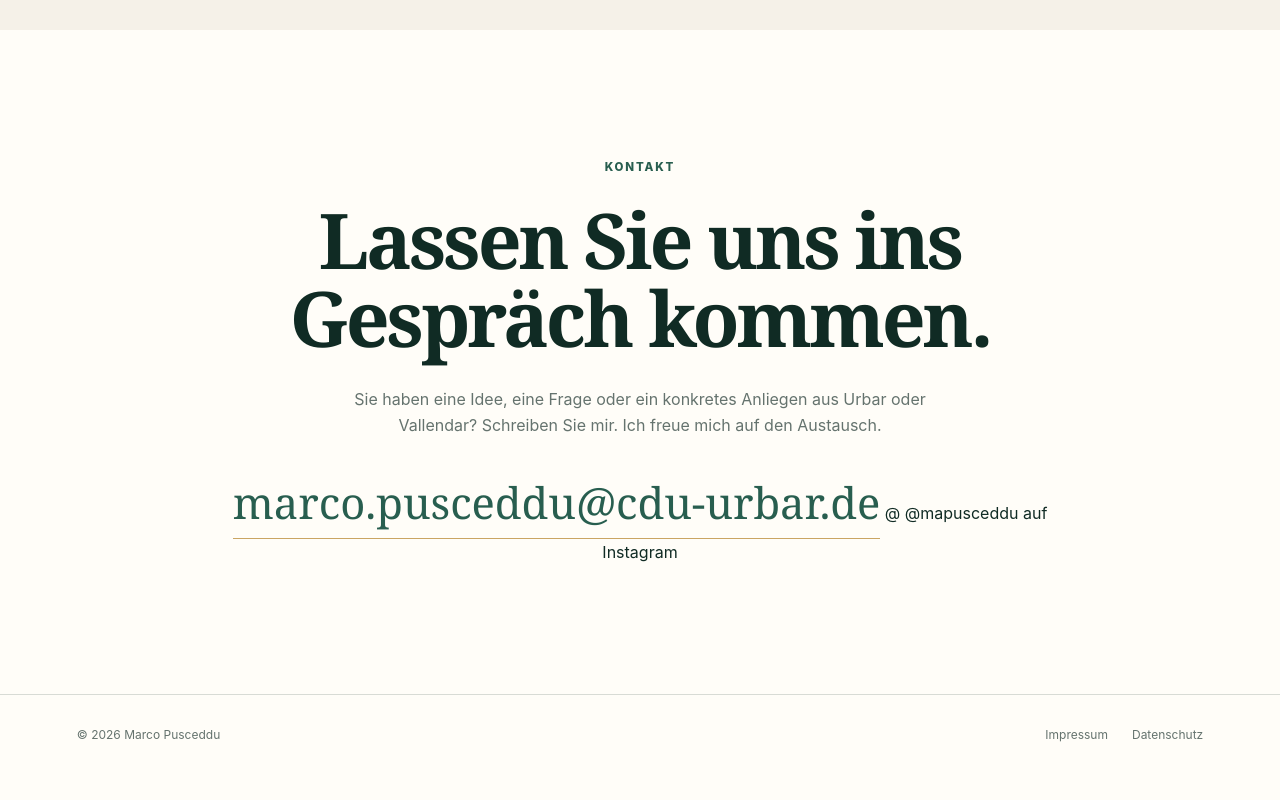
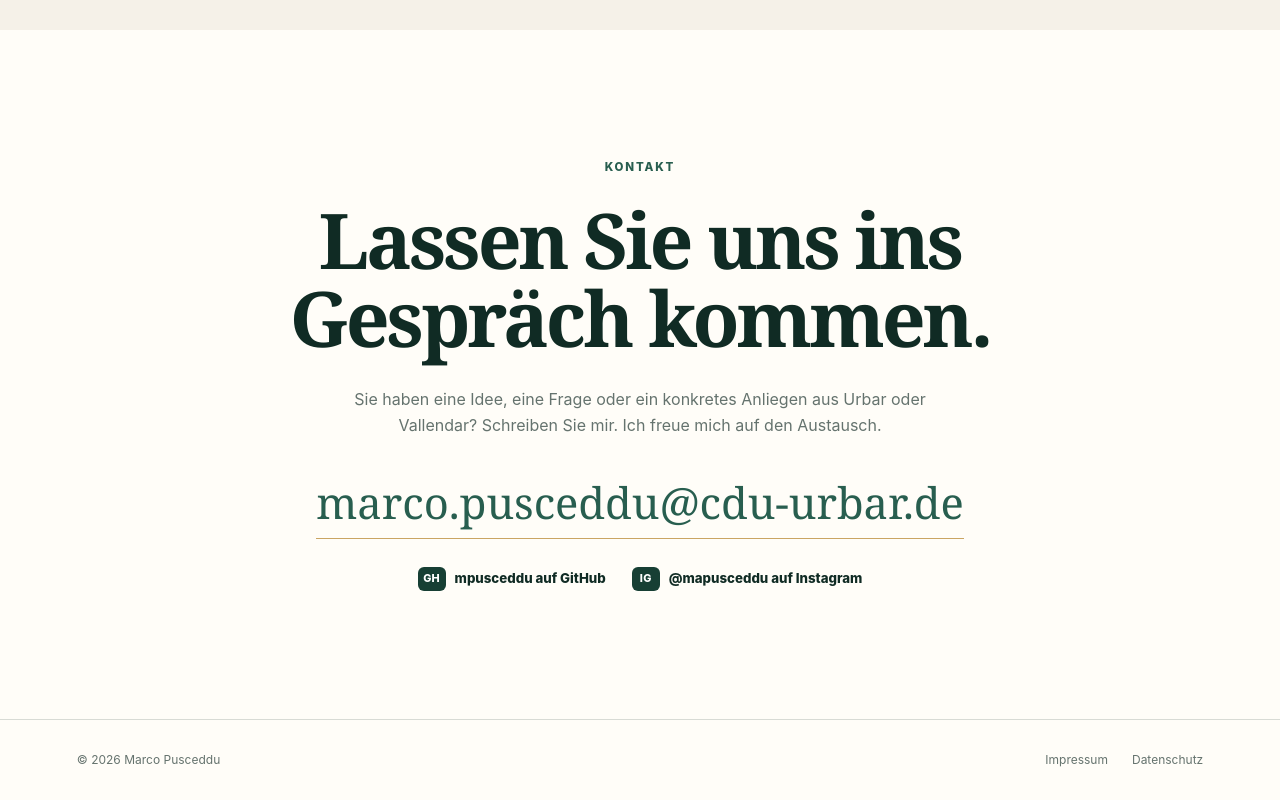
Before and after one commit to mpusceddu/marcopusceddu.de, a plain HTML site: page index.html in a window 1280 px wide. Shown: the part 3592-4392 px from the top of the page. Before the commit the page ends 4367 px from the top, so only its background shows below. Drawn offline with Linux system fonts and the light colour scheme.

Commit message:
GitHub-Profil auf der Website verlinken

```diff
--- a/index.html
+++ b/index.html
@@ -20,7 +20,7 @@
   <meta name="twitter:title" content="Marco Pusceddu | Engagiert für Vallendar und Urbar">
   <meta name="twitter:description" content="Mit Tatkraft, klaren Positionen und einem offenen Ohr für unsere Heimat.">
   <meta name="twitter:image" content="https://marcopusceddu.de/assets/images/og.jpg">
-  <link rel="stylesheet" href="assets/css/styles.css?v=3">
+  <link rel="stylesheet" href="assets/css/styles.css?v=4">
 </head>
 <body>
   <a class="skip-link" href="#inhalt">Zum Inhalt springen</a>
@@ -102,9 +102,14 @@
       <h2 id="contact-title">Lassen Sie uns ins Gespräch kommen.</h2>
       <p>Sie haben eine Idee, eine Frage oder ein konkretes Anliegen aus Urbar oder Vallendar? Schreiben Sie mir. Ich freue mich auf den Austausch.</p>
       <a class="mail-link" href="mailto:marco.pusceddu@cdu-urbar.de">marco.pusceddu@cdu-urbar.de</a>
-      <a class="instagram-link" href="https://www.instagram.com/mapusceddu/" target="_blank" rel="noopener noreferrer" aria-label="Instagram-Profil von Marco Pusceddu in einem neuen Fenster öffnen">
-        <span class="instagram-mark" aria-hidden="true">@</span> @mapusceddu auf Instagram
-      </a>
+      <div class="social-links" aria-label="Weitere Profile">
+        <a class="social-link" href="https://github.com/mpusceddu" target="_blank" rel="noopener noreferrer" aria-label="GitHub-Profil von Marco Pusceddu in einem neuen Fenster öffnen">
+          <span class="social-mark" aria-hidden="true">GH</span> mpusceddu auf GitHub
+        </a>
+        <a class="social-link" href="https://www.instagram.com/mapusceddu/" target="_blank" rel="noopener noreferrer" aria-label="Instagram-Profil von Marco Pusceddu in einem neuen Fenster öffnen">
+          <span class="social-mark" aria-hidden="true">IG</span> @mapusceddu auf Instagram
+        </a>
+      </div>
     </section>
   </main>
 
```
